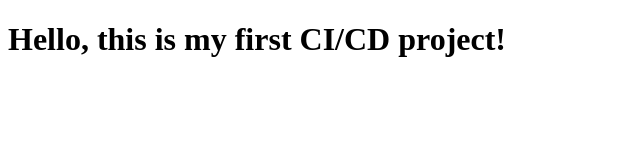
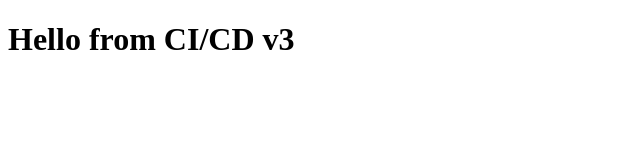
Before and after one commit to SoniCodes/aws-static-sitev1, a plain HTML site: page src/index.html in a window 1280 px wide. Shown: the whole page, without its empty margins (0-640 px from the left). Drawn offline with Linux system fonts and the light colour scheme.

Commit message:
feat: update homepage text to v3

```diff
--- a/src/index.html
+++ b/src/index.html
@@ -1 +1 @@
-<!DOCTYPE html><html><body><h1>Hello, this is my first CI/CD project!</h1></body></html>
+<!DOCTYPE html><html><body><h1>Hello from CI/CD v3</h1></body></html>
```
